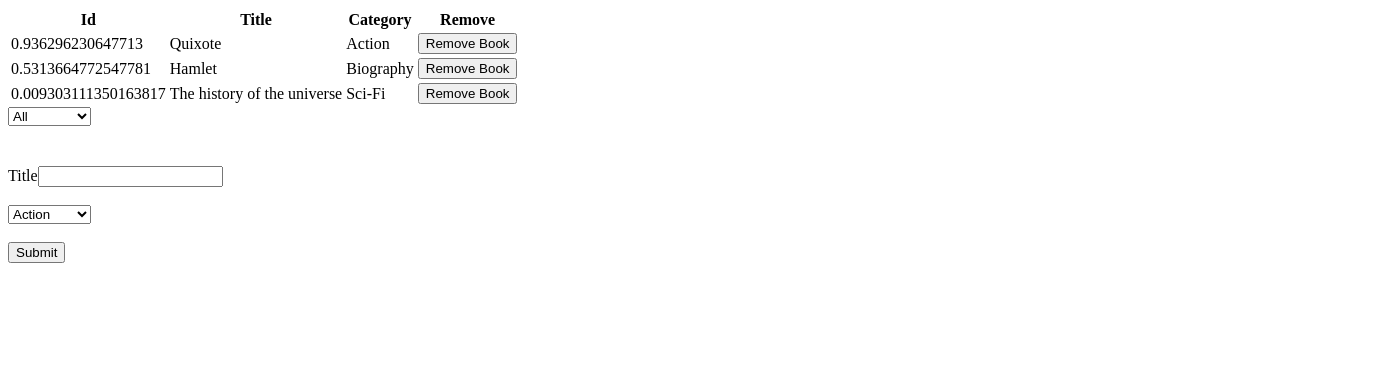
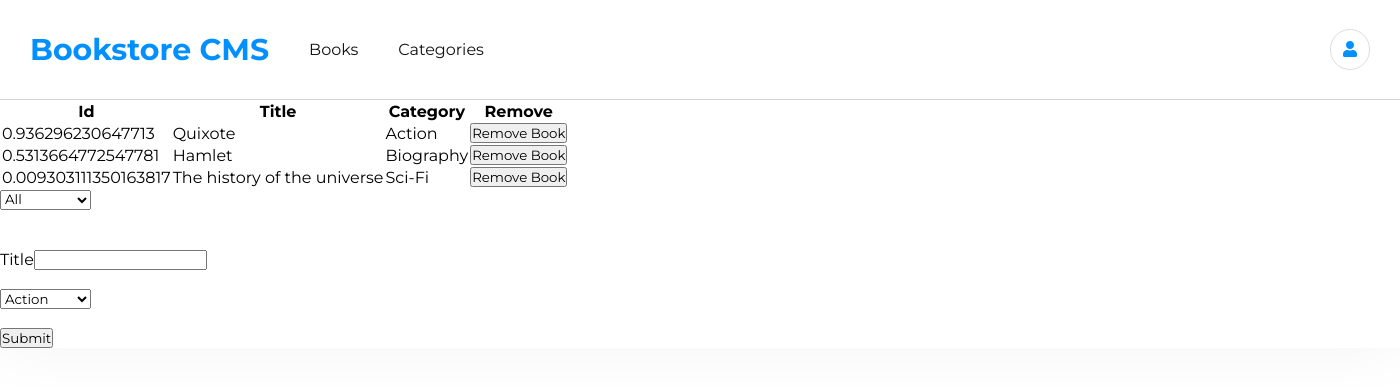
Before and after one commit to Zappat0n/bookstore, a React (Create React App) app: page / in a window 1280 px wide. Shown: the top 386 px of the page, 1400 px wide, since content can reach past the window. Built offline with nearby package versions, Linux system fonts and the light colour scheme.

Commit message:
Add styles for navigation and fix the width for app

```diff
--- /dev/null
+++ b/src/components/navigation/Navigation.css
@@ -0,0 +1,39 @@
+@import url('https://fonts.googleapis.com/css2?family=Montserrat:wght@100;300;400;500;700&display=swap');
+
+.navigation {
+  padding: 0 30px;
+  height: 100px;
+  border-bottom: 1px solid lightgray;
+}
+
+.ml {
+  margin-left: 40px;
+}
+
+.navigation,
+.left-content {
+  display: flex;
+  justify-content: space-between;
+  align-items: center;
+}
+
+.left-content p {
+  color: #121212;
+  font-size: 16px;
+}
+
+.brand-name {
+  color: #0290ff;
+  font-size: 30px;
+  font-weight: 700;
+}
+
+.right-content .login-user {
+  border: 1px solid rgb(221, 221, 221);
+  padding: 10px 12px;
+  border-radius: 25px;
+}
+
+.right-content i {
+  color: #0290ff;
+}
--- /dev/null
+++ b/src/containers/App.css
@@ -0,0 +1,19 @@
+@import url('https://fonts.googleapis.com/css2?family=Montserrat:wght@100;300;400;500;700&display=swap');
+
+* {
+  margin: 0;
+  padding: 0;
+  box-sizing: border-box;
+  font-family: 'Montserrat', sans-serif;
+}
+
+:root {
+  --pale-grey: #f5f6fa;
+  --black-5: rgba(0, 0, 0, 0.05);
+}
+
+.app {
+  width: 1400px;
+  margin: 0 auto;
+  box-shadow: 0 0 60px 0 var(--black-5);
+}
--- a/src/containers/App.js
+++ b/src/containers/App.js
@@ -1,10 +1,15 @@
 import BooksList from './BooksList';
 import BookForm from './BookForm';
+import Navigation from '../components/navigation/Navigation';
+import './App.css';
 
 const App = () => (
-  <div>
-    <BooksList />
-    <BookForm />
+  <div className="app">
+    <Navigation />
+    <div className="main-content">
+      <BooksList />
+      <BookForm />
+    </div>
   </div>
 );
 
```
